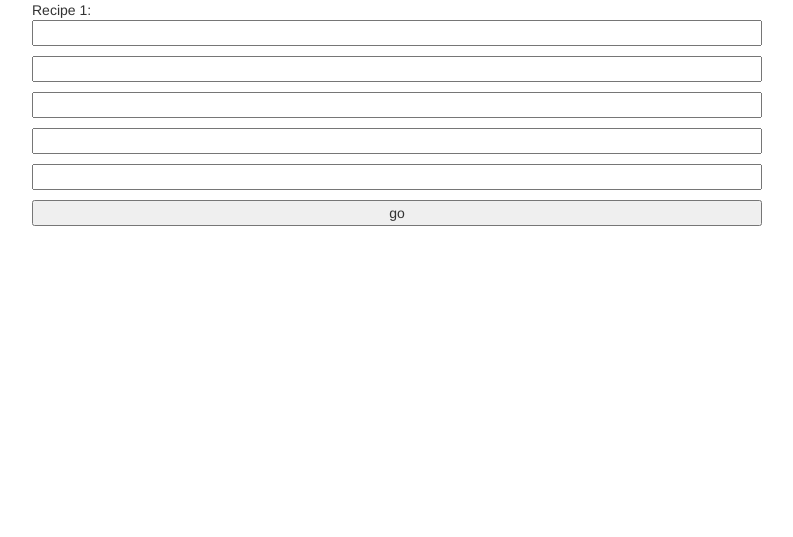
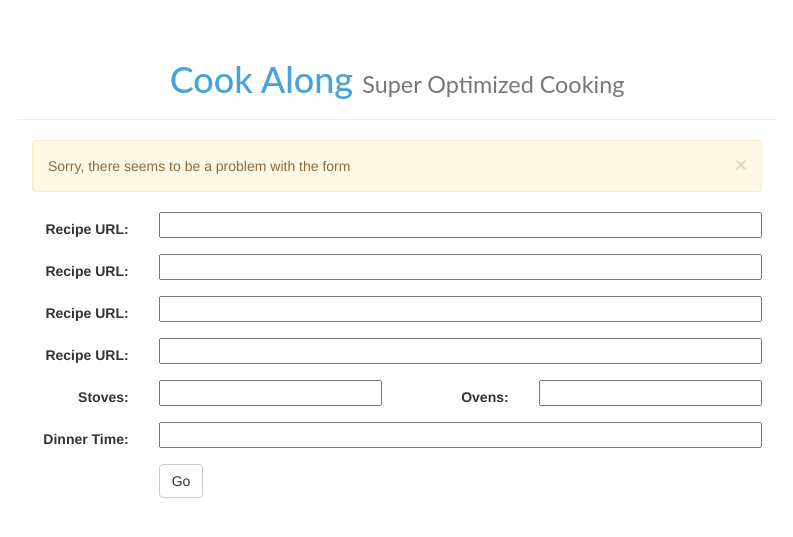
Before and after one commit to shree-shubham/CookAlong, a Flask app: page / in a window 1280 px wide. Shown: the top 537 px of the page, without its empty margins (243-1036 px from the left). Run offline with Flask 2, Linux system fonts and the light colour scheme; parts of the project's set-up code (start-up, migrations or seed data) failed here and were passed over; some libraries are stand-ins or nearby versions.

Commit message:
lotsa stuff

```diff
--- a/app/forms.py
+++ b/app/forms.py
@@ -1,10 +1,12 @@
 from flask.ext.wtf import Form
 from wtforms import StringField, DateTimeField, IntegerField, SubmitField
-from wtforms.validators import DataRequired
+from wtforms.validators import DataRequired, Optional
 
 class RecipeInputForm(Form):
 	recipe_1 = StringField('recipe_1', validators=[DataRequired()])
-	recipe_2 = StringField('recipe_2')
-	stoves = IntegerField('stoves', validators=[DataRequired()])
-	ovens = IntegerField('ovens', validators=[DataRequired()])
-	finish_time = DateTimeField('finish_time', validators=[DataRequired()])
+	recipe_2 = StringField('recipe_2', validators=[Optional()])
+	recipe_3 = StringField('recipe_3', validators=[Optional()])
+	recipe_4 = StringField('recipe_3', validators=[Optional()])
+	stoves = IntegerField('stoves', validators=[Optional()])
+	ovens = IntegerField('ovens', validators=[Optional()])
+	finish_time = DateTimeField('finish_time', validators=[Optional()])
--- /dev/null
+++ b/app/static/base.css
@@ -0,0 +1,4 @@
+h1{
+	font-family: 'Lato', Calibri, Arial, sans-serif;
+	color: #47a3da;
+}
--- a/app/templates/base.html
+++ b/app/templates/base.html
@@ -6,11 +6,15 @@
     <link href="//maxcdn.bootstrapcdn.com/bootstrap/3.3.2/css/bootstrap.min.css" rel="stylesheet" type="text/css" />
     <script src="//maxcdn.bootstrapcdn.com/bootstrap/3.3.2/js/bootstrap.min.js"></script>
     <meta name="viewport" content="width=device-width, initial-scale=1.0">
+    <link href="static/base.css" rel="stylesheet" type="text/css" />
     {% block custom_header_files %}{% endblock %}
 
 </head>
 <body>
 	<div class="container">
+		<div class="page-header col-md-8 col-md-offset-2 col-xs-10 col-xs-offset-1">
+		  <h1 style="text-align: center">Cook Along <small>Super Optimized Cooking</small></h1>
+		</div>
         {% block content %}{% endblock %}
     </div>
 </body>
--- a/app/templates/index.html
+++ b/app/templates/index.html
@@ -5,29 +5,64 @@
 {% endblock %}
 
 {% block content %}
-
-    <div class="col-md-8 col-md-offset-2">
-        <form action="" method="post" name="RecipeInputForm" width="100%">
-            {{ form.hidden_tag() }}
-            <p>
-                Recipe 1: <br>
-                {{ form.recipe_1 }}<br>
-            </p>
-            <p>
-                {{ form.recipe_2 }}<br>
-            </p>
-            <p>
-                {{ form.stoves }}<br>
-            </p>
-            <p>
-                {{ form.ovens }}<br>
-            </p>
-            <p>
-                {{ form.finish_time }}<br>
-            </p>
-            <p>
-                <input type="submit" value="go">
-            </p>
+    <div class="col-md-8 col-md-offset-2 col-xs-10 col-xs-offset-1">
+      {% with messages = get_flashed_messages() %}
+        {% if messages %}
+          {% for message in messages %}
+            <div class="alert alert-warning alert-dismissible" role="alert">
+              <button type="button" class="close" data-dismiss="alert" aria-label="Close"><span aria-hidden="true">&times;</span></button>
+              {{ message }}
+            </div>
+          {% endfor %}
+        {% endif %}
+      {% endwith %}
+        <form class="form-horizontal" action="" method="post" name="RecipeInputForm">
+          {{ form.hidden_tag() }}
+          <div class="form-group">
+            <label for="recipe_1" class="col-sm-2 control-label">Recipe URL:</label>
+            <div class="col-sm-10">
+              {{ form.recipe_1 }}
+            </div>
+          </div>
+          <div class="form-group">
+            <label for="recipe_2" class="col-sm-2 control-label">Recipe URL:</label>
+            <div class="col-sm-10">
+              {{ form.recipe_2 }}
+            </div>
+          </div>
+          <div class="form-group">
+            <label for="recipe_3" class="col-sm-2 control-label">Recipe URL:</label>
+            <div class="col-sm-10">
+              {{ form.recipe_3 }}
+            </div>
+          </div>
+          <div class="form-group">
+            <label for="recipe_4" class="col-sm-2 control-label">Recipe URL:</label>
+            <div class="col-sm-10">
+              {{ form.recipe_4 }}
+            </div>
+          </div>
+          <div class="form-group">
+            <label for="stoves" class="col-sm-2 control-label">Stoves:</label>
+            <div class="col-sm-4">
+              {{ form.stoves }}
+            </div>
+            <label for="stoves" class="col-sm-2 control-label">Ovens:</label>
+            <div class="col-sm-4">
+              {{ form.ovens }}
+            </div>
+          </div>
+          <div class="form-group">
+            <label for="finish_time" class="col-sm-2 control-label">Dinner Time:</label>
+            <div class="col-sm-10">
+              {{ form.finish_time }}
+            </div>
+          </div>
+          <div class="form-group">
+            <div class="col-sm-offset-2 col-sm-10">
+              <button type="submit" class="btn btn-default">Go</button>
+            </div>
+          </div>
         </form>
     </div>
 
--- a/app/views.py
+++ b/app/views.py
@@ -1,22 +1,24 @@
 from app import app
 from flask import render_template, flash, redirect
 from .forms import RecipeInputForm
-
+import logic
 
 @app.route('/', methods=['GET','POST'])
 def index():
 	form = RecipeInputForm()
 	if form.validate_on_submit():
-		# get rID from recipes
-		rID_1 = 'recipetest1'
-		rID_2 = 'recipetest2'
+		if form.recipe_1.data:
+			rID_1 = logic.get_rID(form.recipe_1.data)
+		if form.recipe_2.data:
+			rID_2 = logic.get_rID(form.recipe_2.data)
+		# if form.recipe_3:
+		# 	rID_3 = logic.get_rID(form.recipe_3)
+		# if form.recipe_4:
+		# 	rID_4 = logic.get_rID(form.recipe_4)
+		schedule = logic.Schedule(form.recipe_1.data, form.recipe_2.data)
 		# get directions
-		return redirect('/vertical_timeline/%s/%s' % (rID_1, rID_2))
+		return render_template('vertical_timeline.html', schedule = schedule)
 	else:
-		print "error"
+		flash('Sorry, there seems to be a problem with the form')
 	return render_template('index.html',
 		form=form)
-
-@app.route('/vertical_timeline/<rID_1>/<rID_2>')
-def vertical_timeline(rID_1, rID_2):
-	return (rID_1 + rID_2)
```
Also changed, not shown: app/logic.py (added, +235 -0 lines), app/static/vertical_timeline.css (added, +31 -0 lines), app/templates/vertical_timeline.html (added, +23 -0 lines), sandbox/get_directions.py (deleted, +0 -143 lines), 5 other files.
